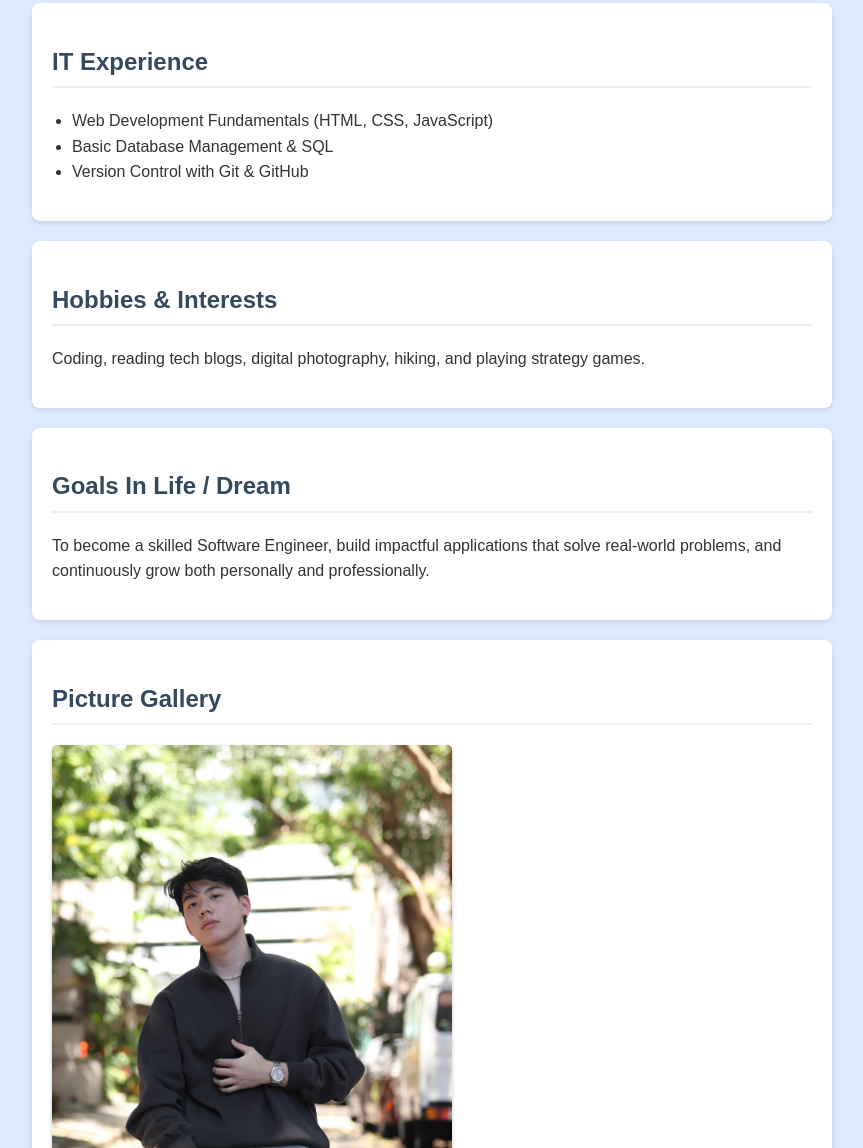
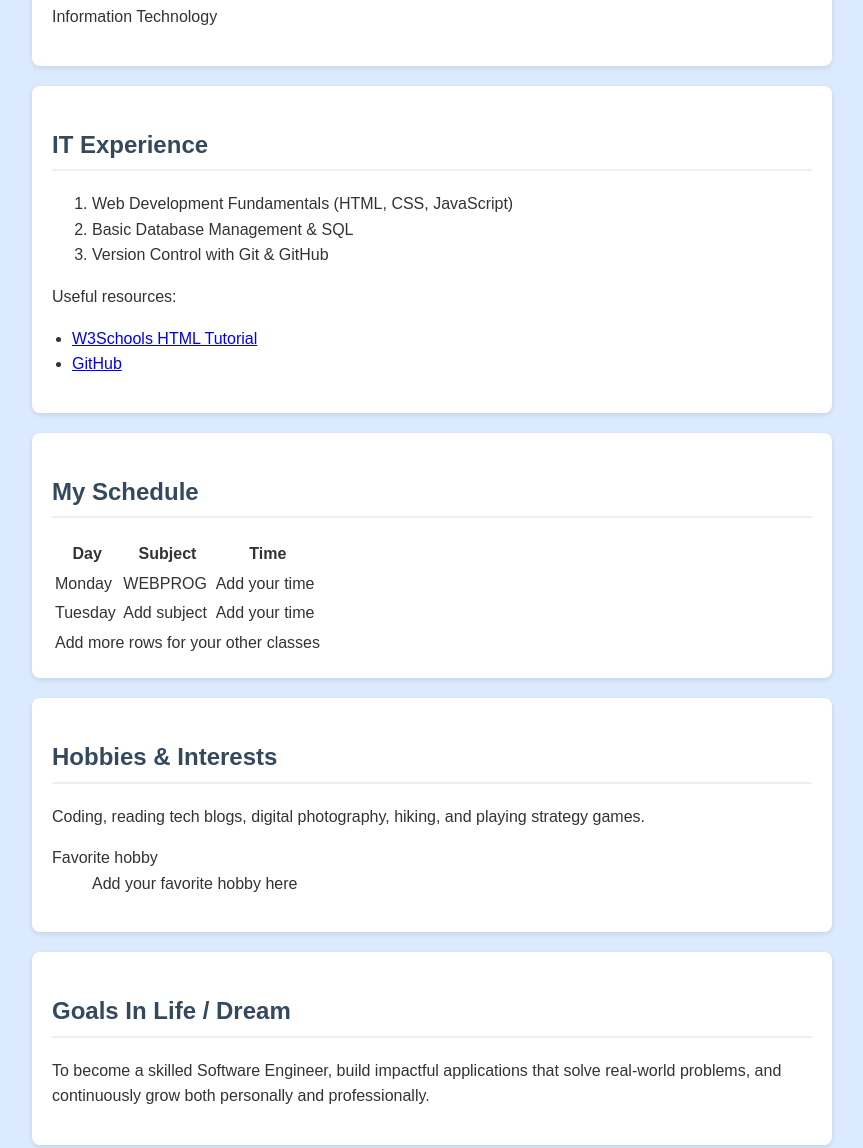
Before and after one commit to Ian-cyber092506/webprog-CF251-html-lessons, a plain HTML site: page Introduction/index.html in a window 1280 px wide. Shown: the part 787-1935 px from the top of the page, without its empty margins (208-1071 px from the left). Drawn offline with Linux system fonts and the light colour scheme.

Commit message:
Enhance profile webpage with additional sections and metadata
Added meta tags for author, description, and keywords. Updated sections for education, experience, schedule, hobbies, goals, and gallery.

```diff
--- a/Introduction/index.html
+++ b/Introduction/index.html
@@ -3,21 +3,31 @@
 <head>
     <meta charset="UTF-8">
     <meta name="viewport" content="width=device-width, initial-scale=1.0">
+    <meta name="author" content="Julian">
+    <meta name="description" content="Julian's personal profile webpage">
+    <meta name="keywords" content="HTML, CSS, profile, APC, Information Technology">
     <title>Julian's Personal Profile</title>
     <link rel="stylesheet" href="css/mystyle.css">
 </head>
 <body>
 
-    <header>
+    <header id="top">
         <h1>Julian's Personal Profile</h1>
+        <p>
+            <a href="#education">Education</a> |
+            <a href="#experience">IT Experience</a> |
+            <a href="#schedule">Schedule</a> |
+            <a href="#gallery">Gallery</a>
+        </p>
     </header>
 
     <section>
         <h2>About Me</h2>
-        <p>Hello! I'm Julian, a passionate learner and technology enthusiast who loves exploring new concepts, building projects, and continuously improving my skills.</p>
+        <p>Hello! I'm <b>Julian</b>, a <i>passionate learner</i> and <mark>technology enthusiast</mark> who loves exploring new concepts, building projects, and continuously improving my skills.</p>
+        <p style="color: #2c3e50;">Email me at <u>your-email@example.com</u> <small>(replace with your own)</small></p>
     </section>
 
-    <section>
+    <section id="education">
         <h2>Education / Achievements</h2>
         <ul>
             <li><strong>School:</strong> Asia Pacific College (APC), School of Computing and Information Technology</li>
@@ -31,30 +41,66 @@
         <p>Information Technology</p>
     </section>
 
-    <section>
+    <section id="experience">
         <h2>IT Experience</h2>
-        <ul>
+        <ol>
             <li>Web Development Fundamentals (HTML, CSS, JavaScript)</li>
             <li>Basic Database Management &amp; SQL</li>
             <li>Version Control with Git &amp; GitHub</li>
+        </ol>
+        <p>Useful resources:</p>
+        <ul>
+            <li><a href="https://www.w3schools.com/html/" target="_blank">W3Schools HTML Tutorial</a></li>
+            <li><a href="https://github.com/" target="_blank">GitHub</a></li>
         </ul>
+    </section>
+
+    <section id="schedule">
+        <h2>My Schedule</h2>
+        <table>
+            <tr>
+                <th>Day</th>
+                <th>Subject</th>
+                <th>Time</th>
+            </tr>
+            <tr>
+                <td>Monday</td>
+                <td>WEBPROG</td>
+                <td>Add your time</td>
+            </tr>
+            <tr>
+                <td>Tuesday</td>
+                <td>Add subject</td>
+                <td>Add your time</td>
+            </tr>
+            <tr>
+                <td colspan="3">Add more rows for your other classes</td>
+            </tr>
+        </table>
     </section>
 
     <section>
         <h2>Hobbies &amp; Interests</h2>
-        <p>Coding, reading tech blogs, digital photography, hiking, and playing strategy games.</p>
+        <div class="hobby-box">
+            <p>Coding, reading tech blogs, digital photography, hiking, and playing strategy games.</p>
+        </div>
+        <dl>
+            <dt>Favorite hobby</dt>
+            <dd>Add your favorite hobby here</dd>
+        </dl>
     </section>
 
     <section>
         <h2>Goals In Life / Dream</h2>
-        <p>To become a skilled Software Engineer, build impactful applications that solve real-world problems, and continuously grow both personally and professionally.</p>
+        <p>To become a skilled <span class="highlight">Software Engineer</span>, build impactful applications that solve real-world problems, and continuously grow both personally and professionally.</p>
     </section>
 
-    <section class="gallery">
+    <section class="gallery" id="gallery">
         <h2>Picture Gallery</h2>
         <p>
-            <img src="profile.jpg" alt="Julian sitting on a stool outdoors, wearing a dark half-zip sweater and light gray jeans">
+            <img src="profile.jpg" alt="Julian sitting on a stool outdoors, wearing a dark half-zip sweater and light gray jeans" width="300">
         </p>
+        <p><a href="#top">Back to top</a></p>
     </section>
 
 </body>
```
